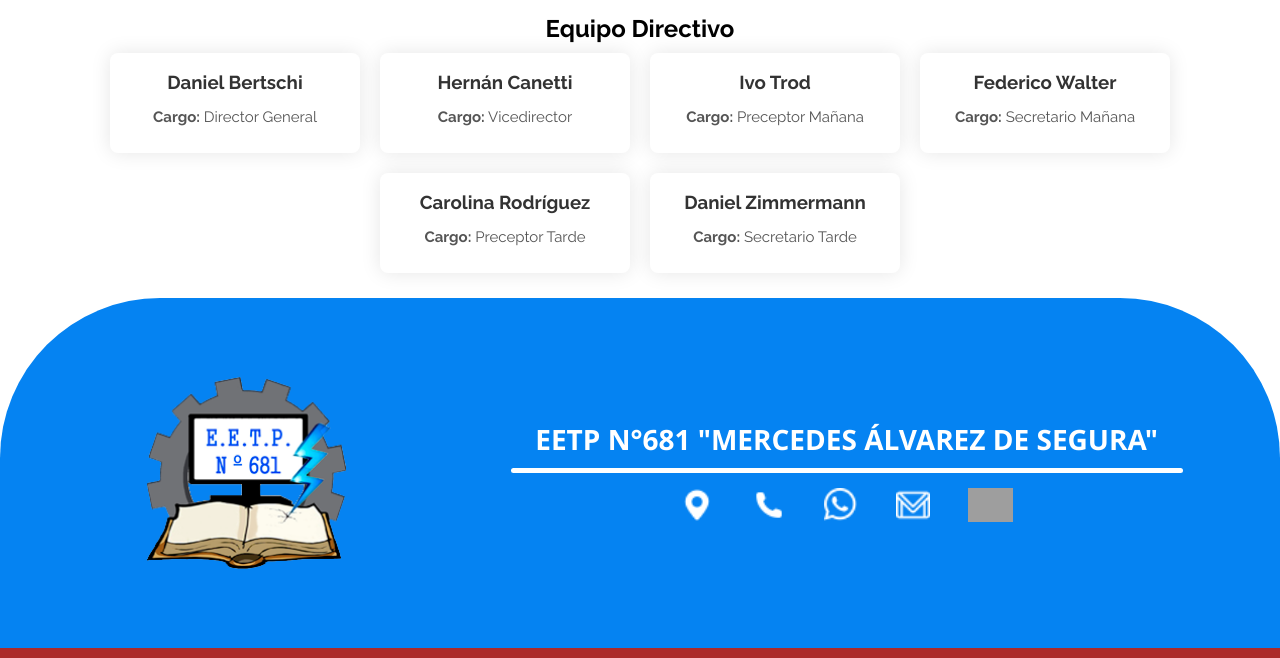
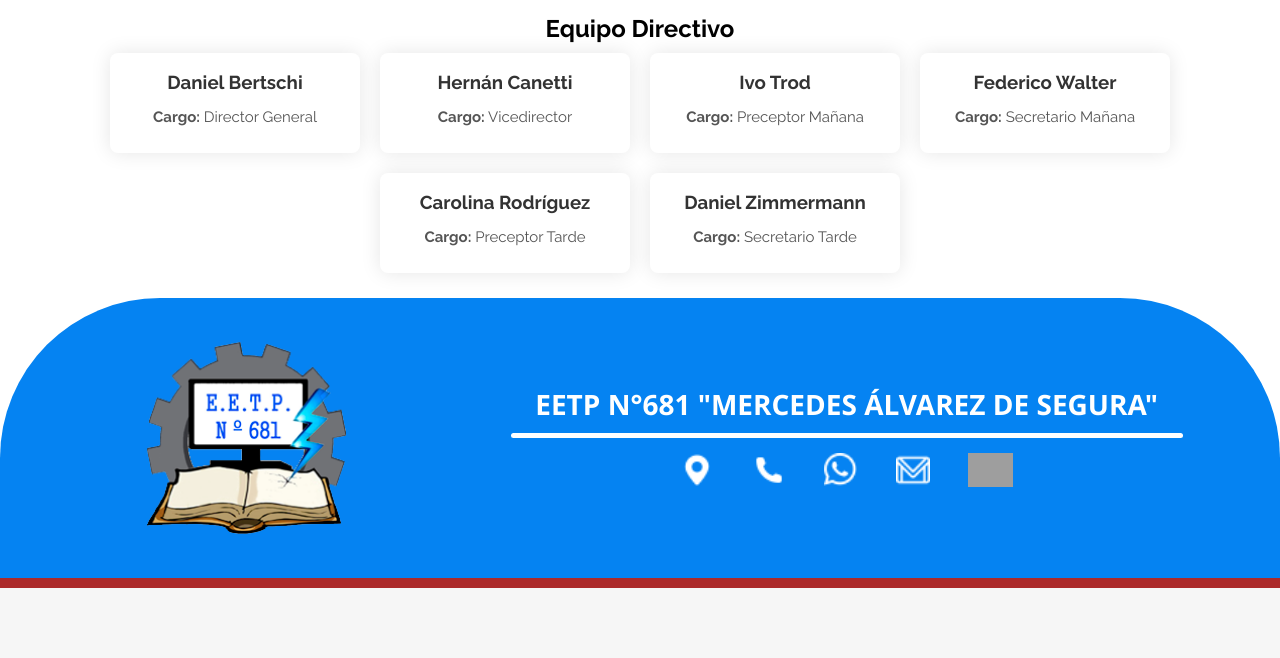
Before and after one commit to MrProyectos/Proyecto-EETP-681, a PHP site: page /index.html in a window 1280 px wide. Shown: the part 1662-2320 px from the top of the page. After the commit the page ends 2250 px from the top, so only its background shows below. Run offline with PHP 8.4, Linux system fonts and the light colour scheme; grey boxes are pictures that could not be loaded.

Commit message:
Arreglo del footer

```diff
--- a/footer.css
+++ b/footer.css
@@ -1,11 +1,11 @@
 /* IMPORTS */
 
-@import url('https://fonts.googleapis.com/css2?family=Raleway:ital,wght@0,100..900;1,100..900&display=swap');
+@import url("https://fonts.googleapis.com/css2?family=Raleway:ital,wght@0,100..900;1,100..900&display=swap");
 
 footer {
-  background-color: #0583F2;
+  background-color: #0583f2;
   border-radius: 160px 160px 0 0;
-  height: 350px;
+  height: 280px;
   display: flex;
   flex-direction: column;
   justify-content: center;
@@ -29,7 +29,7 @@ footer {
 }
 
 .logoescuelafooter img {
-  height: 12rem;;
+  height: 12rem;
   object-fit: contain;
 }
 
@@ -41,7 +41,7 @@ footer {
 }
 
 .texto-footer b {
-  font-family: 'Segoe UI', Tahoma, Geneva, Verdana, sans-serif;
+  font-family: "Segoe UI", Tahoma, Geneva, Verdana, sans-serif;
   font-size: 28px;
 }
 
```
